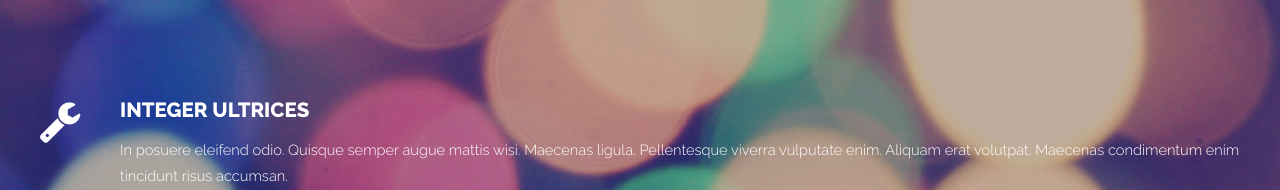
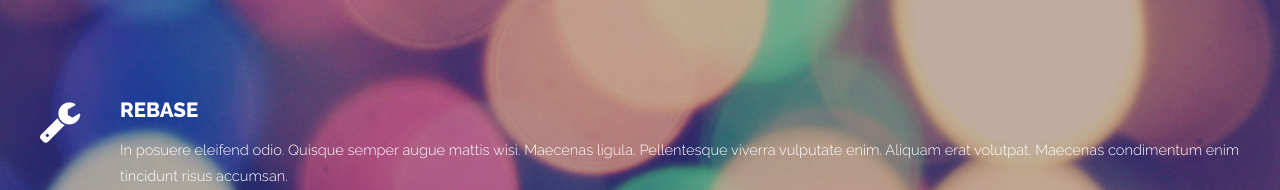
Before and after one commit to julioLIG/testrebase, a plain HTML site: page index.html in a window 1280 px wide. Shown: the part 1192-1382 px from the top of the page. Drawn offline with Linux system fonts and the light colour scheme.

Commit message:
Cambio rebase 1

```diff
--- a/index.html
+++ b/index.html
@@ -102,7 +102,7 @@
 									<section>
 										<ul class="style">
 											<li class="fa fa-wrench">
-												<h3>Integer ultrices</h3>
+												<h3>Rebase</h3>
 												<span>In posuere eleifend odio. Quisque semper augue mattis wisi. Maecenas ligula. Pellentesque viverra vulputate enim. Aliquam erat volutpat. Maecenas condimentum enim tincidunt risus accumsan.</span> </li>
 											<li class="fa fa-leaf">
 												<h3>Aliquam luctus</h3>
```
